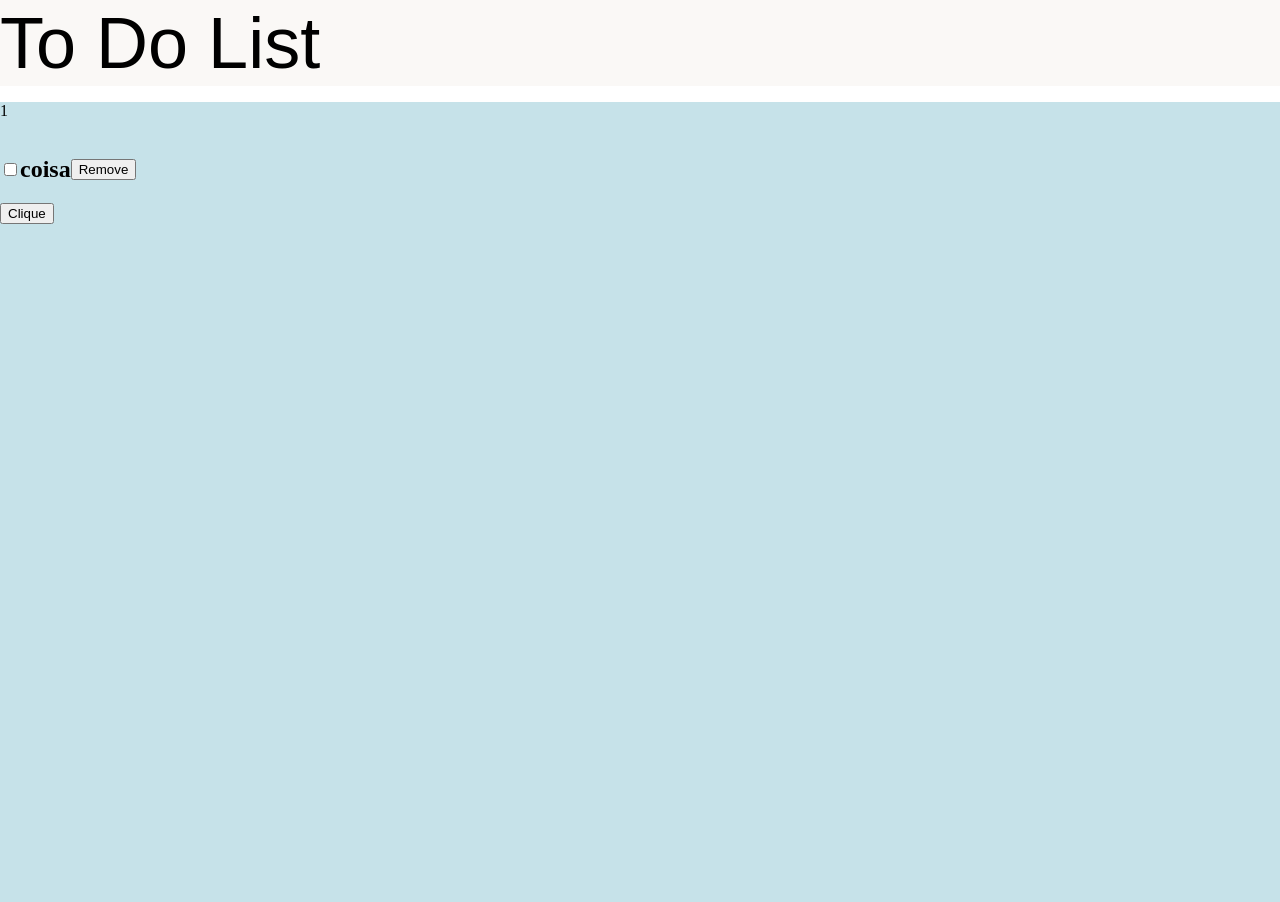
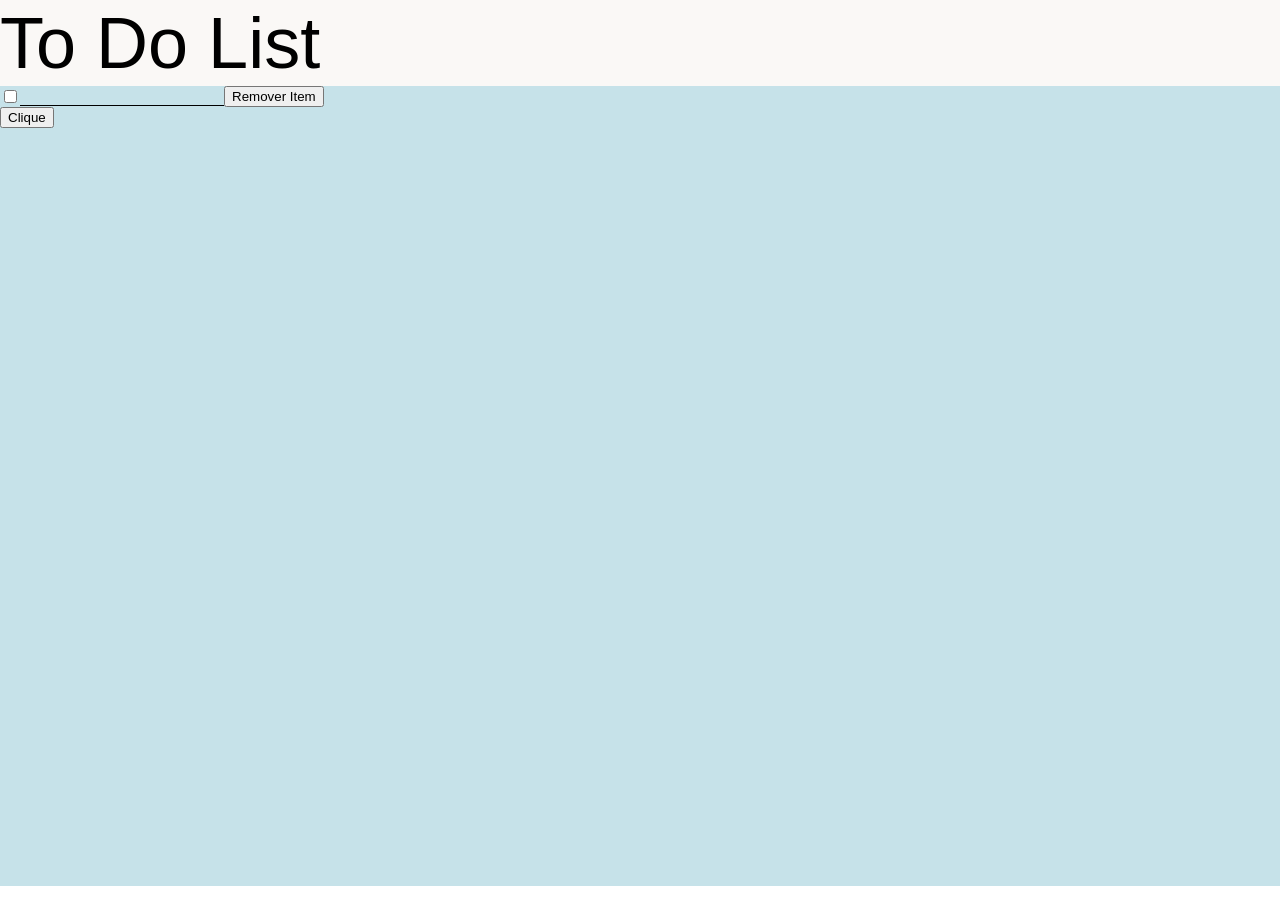
Before and after one commit to marcelomrad/Projeto_1, a React (Create React App) app: page / in a window 1280 px wide. Built offline with nearby package versions, Linux system fonts and the light colour scheme; a web font is replaced by a local one.

Commit message:
funcionalidades implementadas : remover item, check, escrita_tarefa

```diff
--- a/src/componentes/AddItem.js
+++ b/src/componentes/AddItem.js
@@ -6,4 +6,5 @@ export default function AddItem(props) {
   }
 
   return <button onClick={() => AdicionaItem()}>Clique</button>;
+
 }
--- a/src/componentes/Checkbox.js
+++ b/src/componentes/Checkbox.js
@@ -1,5 +1,13 @@
-import React from "react";
+import React, { useState } from "react";
 
-export default function Checkbox() {
-  return <input type="checkbox" />;
+export default function Checkbox(props) {
+
+
+
+  return (
+    <>
+     {/* <input onClick = {()=>props.setCheck(!props.check)} type="checkbox" /> */}
+
+    </>
+  )
 }
--- a/src/componentes/Item/Item.css
+++ b/src/componentes/Item/Item.css
@@ -2,3 +2,15 @@
   display: flex;
   align-items: center;
 }
+
+.formulario{
+  width: 200px;
+  border: none;
+  outline: none;
+  background: none;
+  border-bottom: 1px solid black;
+}
+
+.texto{
+  font-size: 39px;
+}
--- a/src/componentes/Item/Item.js
+++ b/src/componentes/Item/Item.js
@@ -1,12 +1,26 @@
-import React from "react";
+import React, {useState} from "react";
 import Checkbox from "../Checkbox.js";
 import "./Item.css";
 import RemoveItem from "../RemoveItem.js";
+import { getByText } from "@testing-library/react";
 
-export default function Item(props) {
+export default function Item() {
+
+  const [check, setCheck] = useState(false);
+
+  const [removed, setRemoved] = useState(false);
+
   return (
-    <div class="item">
-      <Checkbox /> <h2>{props.texto}</h2> <RemoveItem />
+
+     <div class="item" style={removed? {display:"none"} : {display:""}}>
+
+      <input onClick = {()=>setCheck(!check)} type="checkbox" />
+
+      <input type="text" class="formulario" style={check? {textDecorationLine:"line-through"} : {textDecorationLine:"none"}} ></input>
+
+      <button onClick={()=>setRemoved(!removed)}>Remover Item</button>
     </div>
+
+
   );
 }
--- a/src/componentes/Itens.js
+++ b/src/componentes/Itens.js
@@ -5,13 +5,14 @@ export default function Itens(props) {
   function creatRows() {
     let rows = [];
     for (let i = 0; i < props.row; i++) {
-      rows.push(<Item texto="coisa"></Item>);
+      rows.push(<Item > </Item>);
     }
     return rows;
   }
   return (
     <>
-      <p>{props.row}</p>
+      {/* <p>{props.row}</p> */}
+
       {creatRows()}
     </>
   );
```
